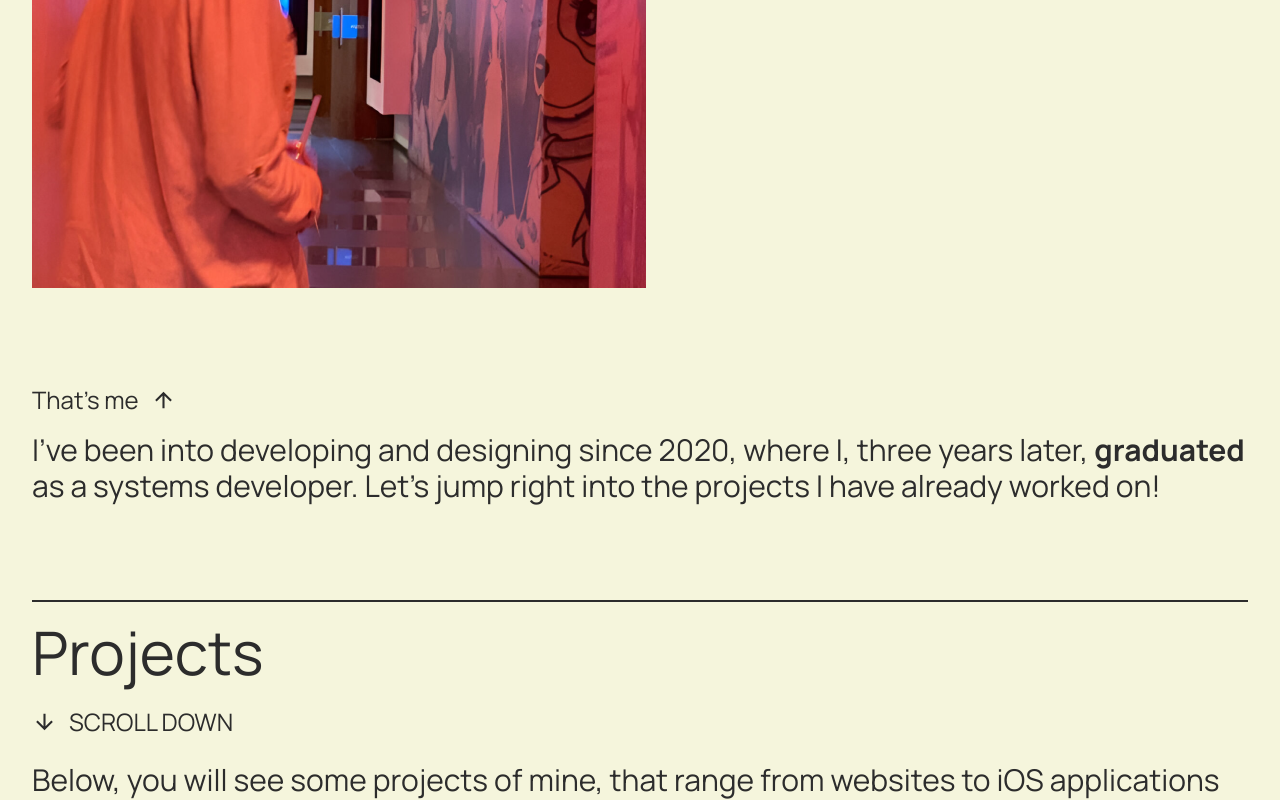
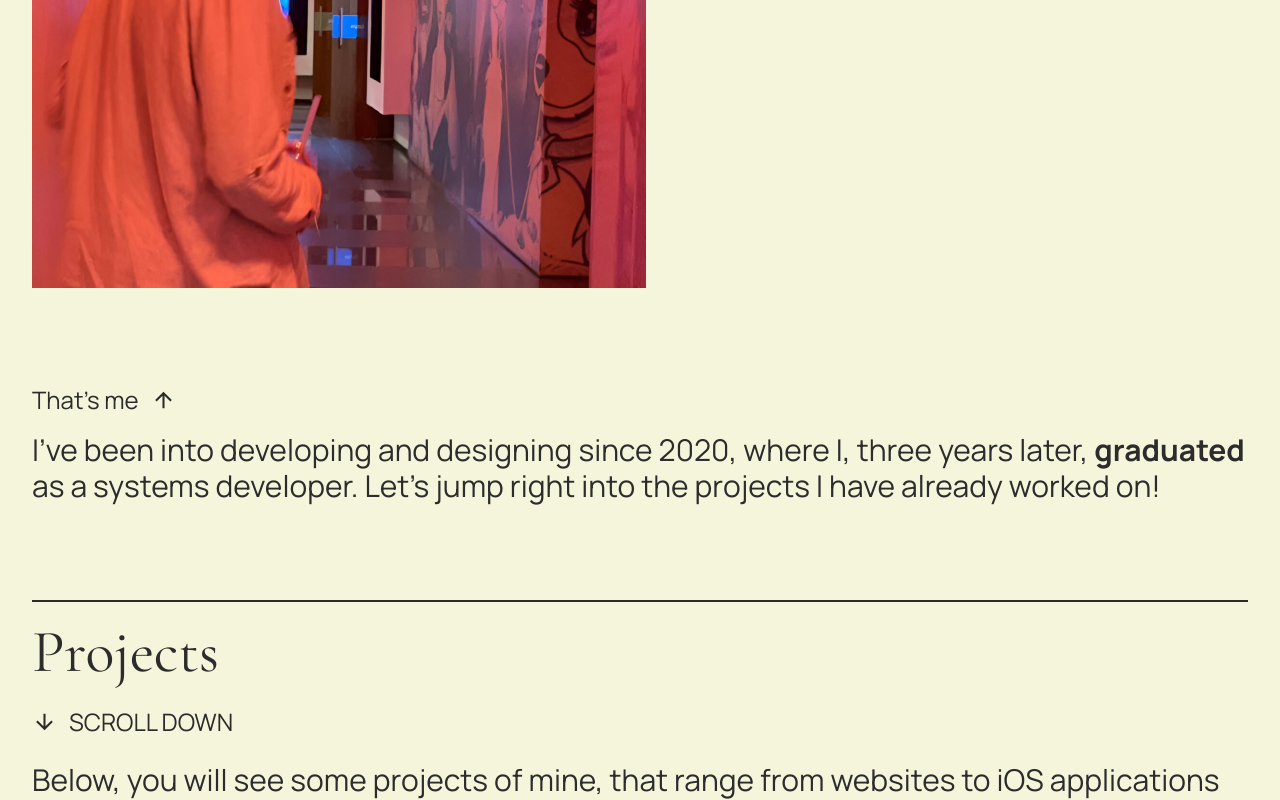
Before and after one commit to amarogu/mek, a Next.js app: page / in a window 1280 px wide. Shown: the part 1133-1933 px from the top of the page. Built offline with nearby package versions, Linux system fonts and the light colour scheme.

Commit message:
Add Cormorant Garamond font to ProjectsIntro component

```diff
--- a/src/app/ProjectsIntro.tsx
+++ b/src/app/ProjectsIntro.tsx
@@ -1,11 +1,14 @@
 import Image from 'next/image';
 import ArrowDownward from '../../public/arrow_downward.svg';
+import { Cormorant_Garamond } from 'next/font/google';
+
+const cormorantGaramond = Cormorant_Garamond({weight: '400', subsets: ['latin']});
 
 export default function ProjectsIntro() {
     return (
         <section className="px-8">
             <div className='border-t-2 border-text-200 pt-5 flex flex-col gap-6'>
-                <h2 className="text-6xl">Projects</h2>
+                <h2 className={`text-6xl ${cormorantGaramond.className}`}>Projects</h2>
                 <div className="flex gap-3">
                     <Image src={ArrowDownward} alt="Arrow Downward" />
                     <p className='text-2xl uppercase'>Scroll down</p>
```
